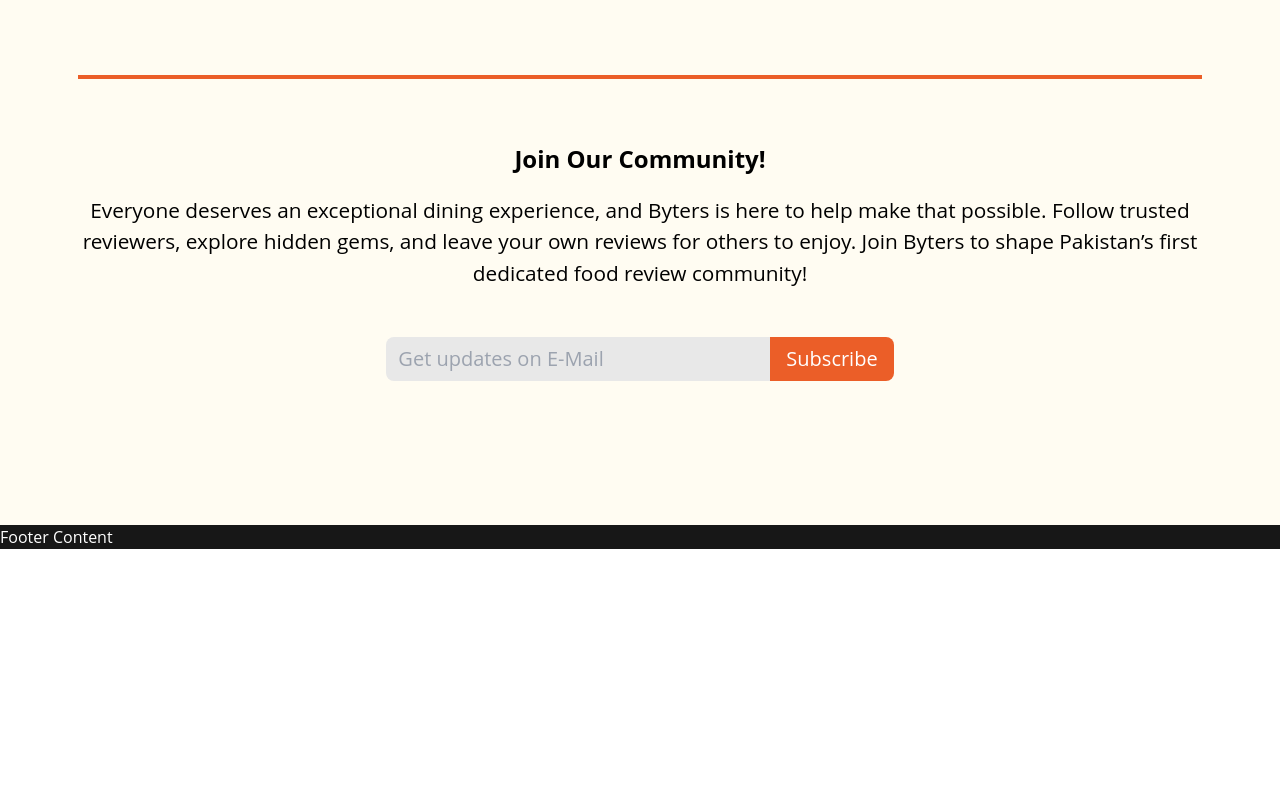
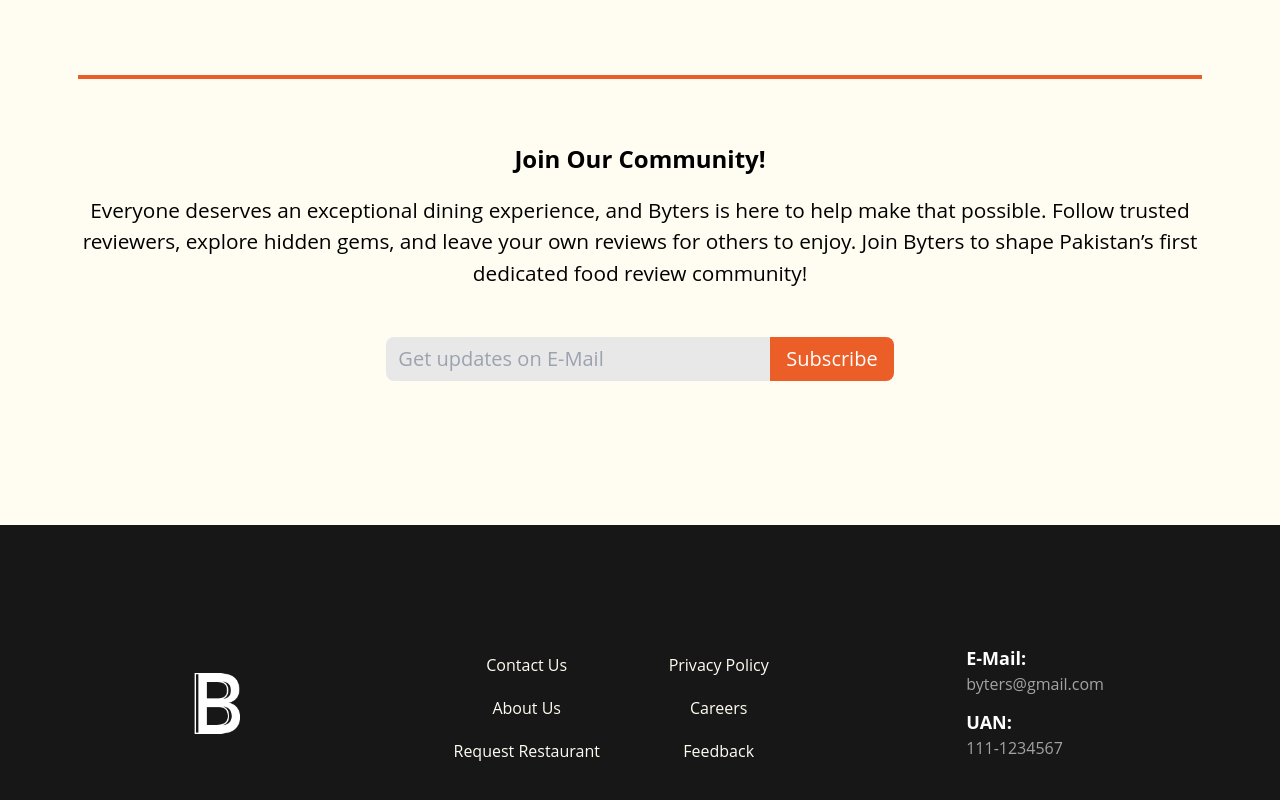
Before and after one commit to TalibIbrahim/Food-Review-App, a React (Create React App) app: page /about in a window 1280 px wide. Shown: the part 2122-2922 px from the top of the page. Before the commit the page ends 2671 px from the top, so only its background shows below. Built offline with nearby package versions, Linux system fonts and the light colour scheme.

Commit message:
footer styles

```diff
--- /dev/null
+++ b/src/UI/Footer.css
@@ -0,0 +1,16 @@
+.footer-links ul li {
+  margin-bottom: 1.2em;
+}
+
+.footer-links ul li a {
+  border-bottom: 1px solid transparent;
+  color: #fffcf2;
+}
+
+.footer-links ul li a:hover {
+  border-bottom: 1px solid #fffcf2;
+}
+
+.custom-transition {
+  transition: ease-in-out 0.3s;
+}
--- a/src/UI/Footer.js
+++ b/src/UI/Footer.js
@@ -1,8 +1,55 @@
-// Footer.js
+import BytersLogo from "../Assets/BYTE_logo.png";
+import "./Footer.css";
+import { Link } from "react-router-dom";
+
 const Footer = () => {
   return (
-    <footer className="bg-neutral-900 text-white">
-      <p>Footer Content</p>
+    <footer className="bg-neutral-900 text-white p-24 px-44">
+      <div class="footer-content flex flex-row justify-between items-center">
+        <div class="footer-brand flex flex-row justify-center items-center">
+          <img
+            src={BytersLogo}
+            alt="brand-logo"
+            className="w-20 mt-2 cursor-auto"
+          />
+        </div>
+
+        <div class="footer-links flex flex-row justify-around w-96 items-center mt-8 text-center custom-transition">
+          <ul>
+            <li>
+              <Link to="/contact">Contact Us</Link>
+            </li>
+            <li>
+              <Link to="/about">About Us</Link>
+            </li>
+            <li>
+              <a href="#request-restaurant">Request Restaurant</a>
+            </li>
+          </ul>
+          <ul>
+            <li>
+              <a href="#privacy">Privacy Policy</a>
+            </li>
+            <li>
+              <a href="#careers">Careers</a>
+            </li>
+            <li>
+              <a href="#feedback">Feedback</a>
+            </li>
+          </ul>
+        </div>
+
+        <div class="footer-contacts">
+          <h3 className="text-lg font-bold cursor-default">E-Mail:</h3>
+          <a href="mailto:byters@gmail.com" className="text-neutral-400">
+            byters@gmail.com
+          </a>
+          <h3 className="text-lg font-bold cursor-default mt-3">UAN:</h3>
+          <a href="mailto:byters@gmail.com" className="text-neutral-400">
+            111-1234567
+          </a>
+        </div>
+      </div>
     </footer>
   );
 };
--- a/src/UI/NavBar.js
+++ b/src/UI/NavBar.js
@@ -33,7 +33,7 @@
     >
       <div className="flex items-center justify-between">
         <div>
-          <img src={BytersLogo} className={logoStyle} />
+          <img src={BytersLogo} alt="brand-logo" className={logoStyle} />
         </div>
         <div>
           <ul className="flex items-center justify-between ">
```
